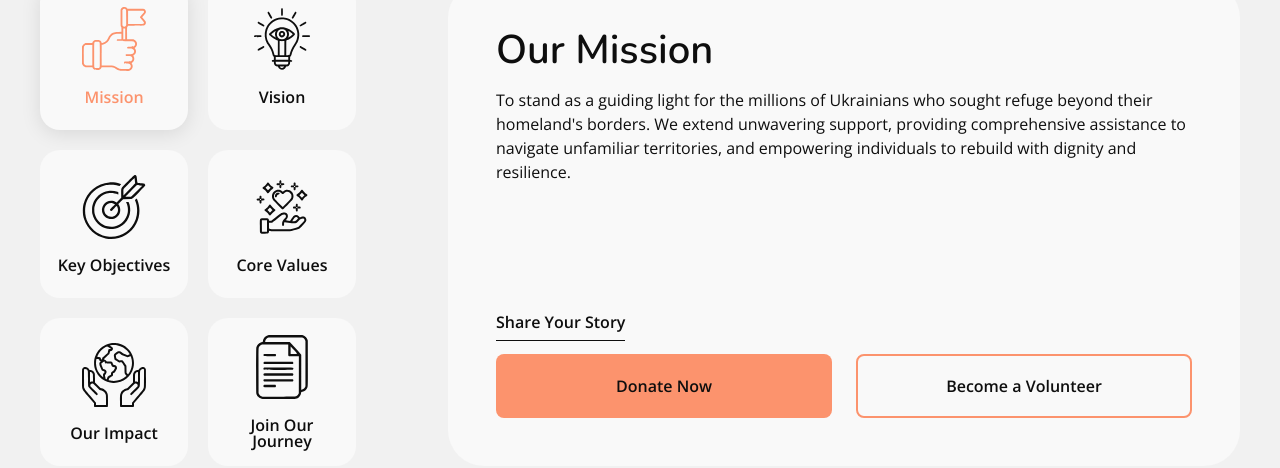
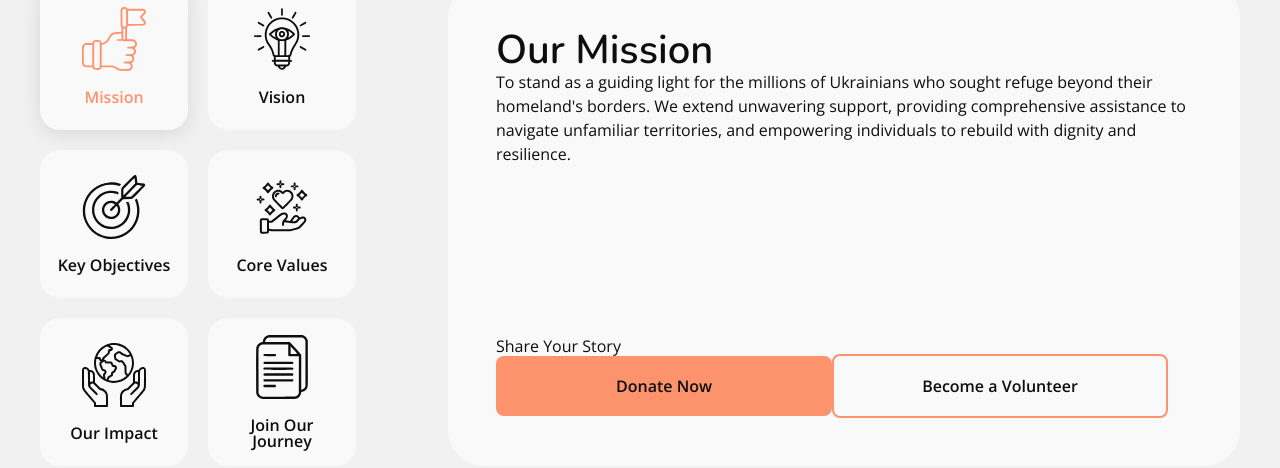
Before and after one commit to anpdko/i-will-help-you-client, a React (Vite) app: page / in a window 1280 px wide. Shown: the part 3972-4440 px from the top of the page. Built offline with nearby package versions, Linux system fonts and the light colour scheme; no server answers.

Commit message:
feat: add hook useWindowWidth and change class name

```diff
--- a/src/components/About/AboutItem/AboutItem.tsx
+++ b/src/components/About/AboutItem/AboutItem.tsx
@@ -3,6 +3,7 @@ import { ITabName } from '../../../data/aboutTab';
 import { Link } from 'react-router-dom';
 import ButtonApp from '../../UI/ButtonApp/ButtonApp';
 import { useGsapFrom } from '../../../hooks/useGsap';
+import useWindowWidth from '../../../hooks/useWindowWidth';
 
 interface AboutProps {
   tab: ITabName;
@@ -15,21 +16,23 @@ const AboutItem = ({ tab }: AboutProps) => {
     delay: 0,
     duration: 1,
   });
+  const windowWidth = useWindowWidth();
+  const buttonSize = windowWidth < 900 ? 'medium' : 'large';
 
   return (
     <article className={s.about__item} ref={refAboutItem}>
       <div>
-        <h2 className={`${s.about__item_title} heading2`}>{tab.title}</h2>
-        <p className={`${s.about__item_text} text`}>{tab.description}</p>
+        <h2 className={`${s.item__title} heading2`}>{tab.title}</h2>
+        <p className={`${s.item__text} text`}>{tab.description}</p>
       </div>
 
       <div>
-        <Link className={s.about__item_link} to={tab.link}>
+        <Link className={s.item__link} to={tab.link}>
           Share Your Story
         </Link>
-        <div className={s.about__item_buttons}>
-          <ButtonApp size='large'>Donate Now</ButtonApp>
-          <ButtonApp size='large' color='white'>
+        <div className={s.item__buttons}>
+          <ButtonApp size={buttonSize}>Donate Now</ButtonApp>
+          <ButtonApp size={buttonSize} color='white'>
             Become a Volunteer
           </ButtonApp>
         </div>
```
